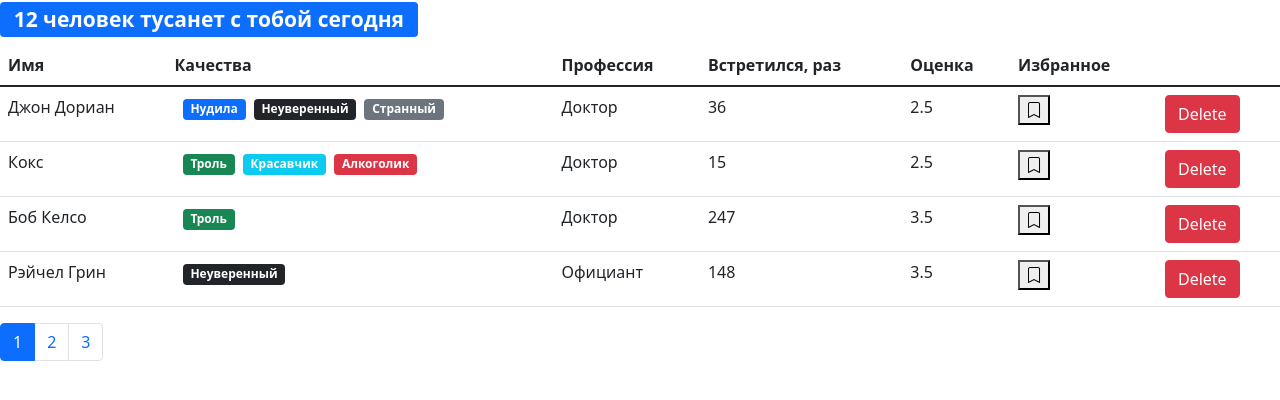
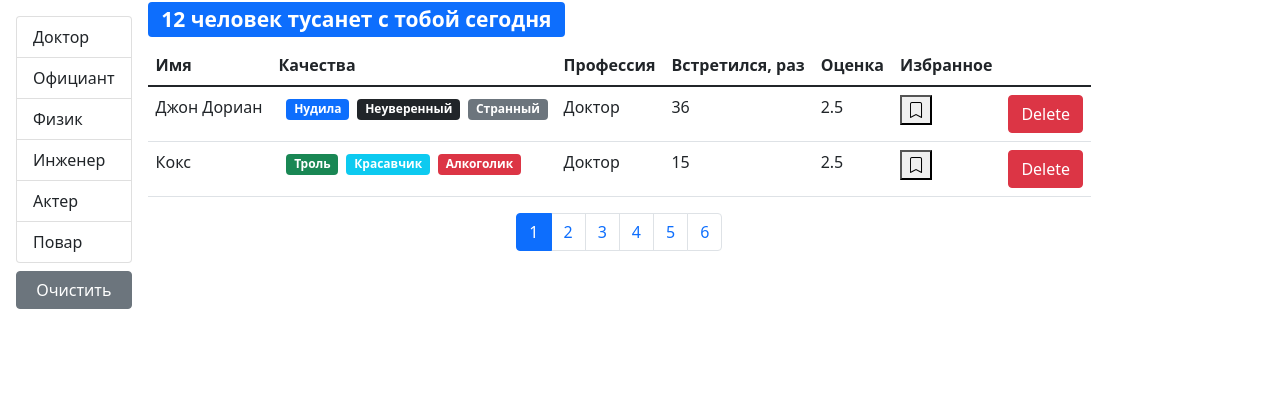
Before and after one commit to SetRedEyes/fast-company-app, a React (Create React App) app: page / in a window 1280 px wide. Shown: the top 400 px of the page. Built offline with nearby package versions, Linux system fonts and the light colour scheme.

Commit message:
filter professions

```diff
--- a/src/App.js
+++ b/src/App.js
@@ -1,7 +1,6 @@
 import React, { useState } from "react"
 import api from "./api"
 import Users from "./components/users"
-import SearchStatus from "./components/searchStatus"
 
 function App() {
   const [users, setUsers] = useState(api.users.fetchAll())
@@ -18,7 +17,6 @@
   }
   return (
     <div>
-      <SearchStatus length={users.length} />
       <Users
         users={users}
         onDelete={handleDelete}
--- /dev/null
+++ b/src/api/fake.api/professions.api.js
@@ -0,0 +1,18 @@
+export const professions = {
+  doctor: { _id: "67rdca3eeb7f6fgeed471818", name: "Доктор" },
+  waiter: { _id: "67rdca3eeb7f6fgeed471820", name: "Официант" },
+  physics: { _id: "67rdca3eeb7f6fgeed471814", name: "Физик" },
+  engineer: { _id: "67rdca3eeb7f6fgeed471822", name: "Инженер" },
+  actor: { _id: "67rdca3eeb7f6fgeed471824", name: "Актер" },
+  cook: { _id: "67rdca3eeb7f6fgeed471829", name: "Повар" }
+}
+
+const fetchAll = () =>
+  new Promise((resolve) => {
+    window.setTimeout(function () {
+      resolve(professions)
+    }, 2000)
+  })
+export default {
+  fetchAll
+}
--- a/src/api/fake.api/user.api.js
+++ b/src/api/fake.api/user.api.js
@@ -1,11 +1,4 @@
-const professions = {
-  doctor: { _id: "67rdca3eeb7f6fgeed471818", name: "Доктор" },
-  waiter: { _id: "67rdca3eeb7f6fgeed471820", name: "Официант" },
-  physics: { _id: "67rdca3eeb7f6fgeed471814", name: "Физик" },
-  engineer: { _id: "67rdca3eeb7f6fgeed471822", name: "Инженер" },
-  actor: { _id: "67rdca3eeb7f6fgeed471824", name: "Актер" },
-  cook: { _id: "67rdca3eeb7f6fgeed471829", name: "Повар" }
-}
+import { professions } from "./professions.api"
 const qualities = {
   tedious: {
     _id: "67rdca3eeb7f6fgeed471198",
@@ -17,7 +10,11 @@
     name: "Странный",
     color: "secondary"
   },
-  buller: { _id: "67rdca3eeb7f6fgeed4711012", name: "Троль", color: "success" },
+  buller: {
+    _id: "67rdca3eeb7f6fgeed4711012",
+    name: "Троль",
+    color: "success"
+  },
   alcoholic: {
     _id: "67rdca3eeb7f6fgeed471101",
     name: "Алкоголик",
--- a/src/api/index.js
+++ b/src/api/index.js
@@ -1,5 +1,8 @@
 import * as users from "./fake.api/user.api"
+import professions from "./fake.api/professions.api"
 const API = {
-  users
+  users,
+  professions
 }
+
 export default API
--- /dev/null
+++ b/src/components/groupList.js
@@ -0,0 +1,42 @@
+import React from "react"
+import PropTypes from "prop-types"
+
+const GroupList = ({
+  items,
+  valueProperty,
+  contentProperty,
+  onItemSelect,
+  selectedItem
+}) => {
+  return (
+    <ul className="list-group">
+      {Object.keys(items).map((item) => (
+        <li
+          className={`list-group-item ${
+            items[item] === selectedItem ? "active" : ""
+          }`}
+          key={items[item][valueProperty]}
+          onClick={() => onItemSelect(items[item])}
+          role="button"
+        >
+          {items[item][contentProperty]}
+        </li>
+      ))}
+    </ul>
+  )
+}
+
+GroupList.defaultProps = {
+  valueProperty: "_id",
+  contentProperty: "name"
+}
+
+GroupList.propTypes = {
+  items: PropTypes.object.isRequired,
+  valueProperty: PropTypes.string.isRequired,
+  contentProperty: PropTypes.string.isRequired,
+  onItemSelect: PropTypes.func,
+  selectedItem: PropTypes.object
+}
+
+export default GroupList
--- a/src/components/user.jsx
+++ b/src/components/user.jsx
@@ -1,6 +1,6 @@
 import React from "react"
 import BookMark from "./bookmark"
-import Qualitie from "./quality"
+import Qualitie from "./qualitie"
 import PropTypes from "prop-types"
 
 const User = ({
--- a/src/components/users.jsx
+++ b/src/components/users.jsx
@@ -1,20 +1,59 @@
-import React, { useState } from "react"
+import React, { useState, useEffect } from "react"
 import User from "./user"
 import Pagination from "./pagination"
 import { paginate } from "../utils/paginate"
 import PropTypes from "prop-types"
+import GroupList from "./groupList"
+import api from "../api"
+import SearchStatus from "./searchStatus"
 
 const Users = ({ users: allUsers, ...rest }) => {
-  const count = allUsers.length
-  const pageSize = 4
   const [currentPage, setCurrentPage] = useState(1)
+  const [professions, setProfessions] = useState()
+  const [selectedProf, setSelectedProf] = useState()
+  const pageSize = 2
+
+  useEffect(() => {
+    api.professions.fetchAll().then((data) => setProfessions(data))
+  }, [])
+
+  useEffect(() => {
+    setCurrentPage(1)
+  }, [selectedProf])
+
+  const handleProfessionSelect = (item) => {
+    setSelectedProf(item)
+  }
+
   const handlePageChange = (pageIndex) => {
     setCurrentPage(pageIndex)
   }
 
-  const usersCrop = paginate(allUsers, currentPage, pageSize)
+  const filteredUsers = selectedProf
+    ? allUsers.filter((user) => user.profession === selectedProf)
+    : allUsers
+  const count = filteredUsers.length
+
+  const usersCrop = paginate(filteredUsers, currentPage, pageSize)
+  const clearFilter = () => setSelectedProf()
+
   return (
-    <>
+    <div className="d-flex">
+      {professions && (
+        <div className="d-flex flex-column flex-shrink-0 p-3">
+          <GroupList
+            selectedItem={selectedProf}
+            items={professions}
+            onItemSelect={handleProfessionSelect}
+          />
+          <button className="btn btn-secondary mt-2" onClick={clearFilter}>
+            Очистить
+          </button>
+        </div>
+      )}
+      <div className="d-flex flex-column">
+        <SearchStatus length={count} />
+
         {count > 0 && (
           <table className="table">
             <thead>
@@ -35,13 +74,16 @@
             </tbody>
           </table>
         )}
+        <div className="d-flex justify-content-center">
           <Pagination
             itemsCount={count}
             pageSize={pageSize}
             onPageChange={handlePageChange}
             currentPage={currentPage}
           />
-    </>
+        </div>
+      </div>
+    </div>
   )
 }
 Users.propTypes = {
```
Also changed, not shown: .eslintrc.js, src/components/qualitie.jsx (renamed from src/components/quality.jsx). Lines whose indentation alone changed are shown as unchanged.
